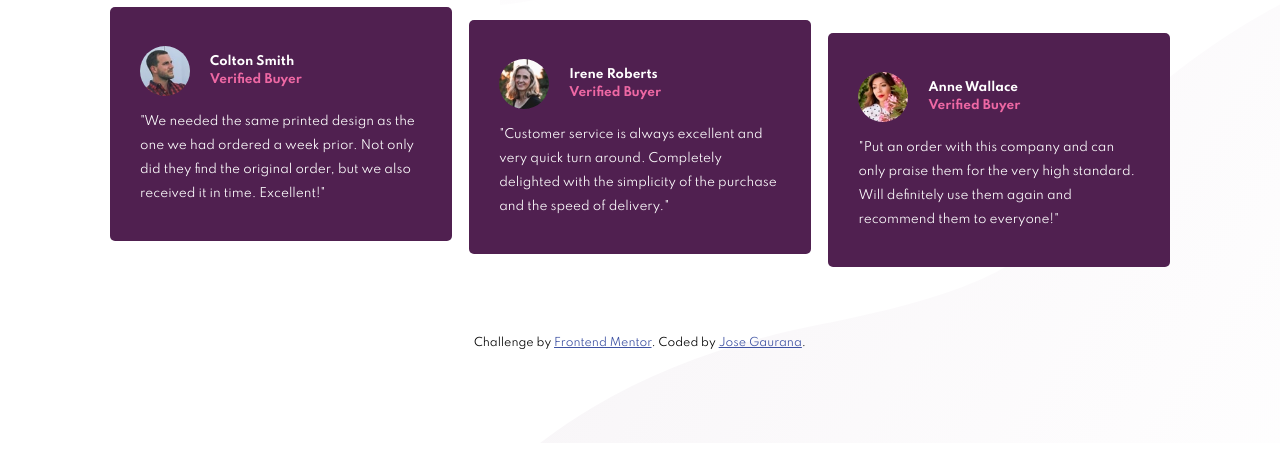
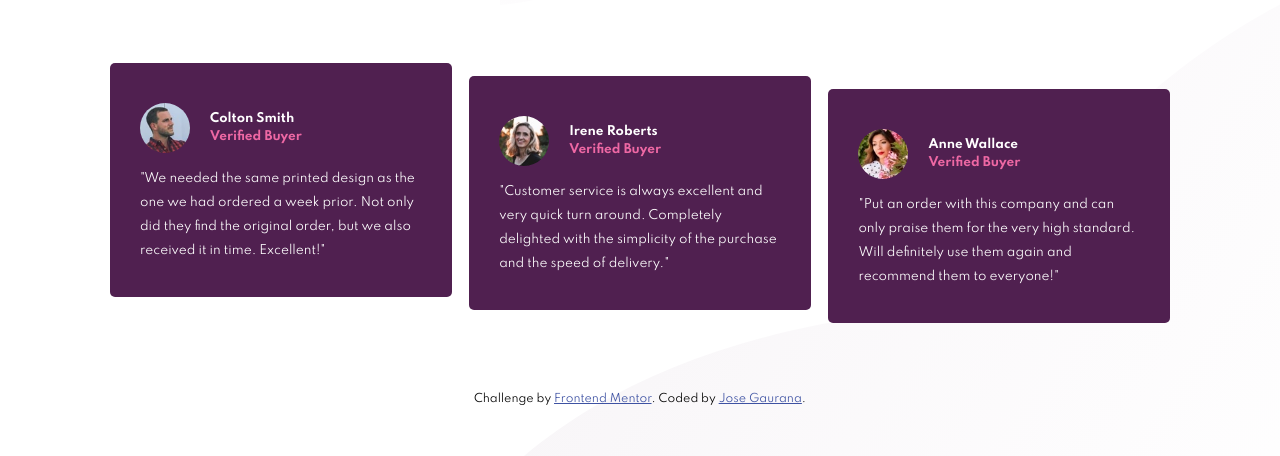
Before and after one commit to gauranajose/Social-Proof-Section, a plain HTML site: page index.html in a window 1280 px wide. Shown: the part 357-813 px from the top of the page. Drawn offline with Linux system fonts and the light colour scheme.

Commit message:
4th commit

```diff
--- a/style.css
+++ b/style.css
@@ -5,7 +5,7 @@
 }
 
 body {
-  height: 100vh;
+  height: auto;
   width: 100%;
   background: url('images/bg-pattern-top-desktop.svg') no-repeat 500px 0px,
     url('images/bg-pattern-bottom-desktop.svg') no-repeat 400px 300px;
@@ -31,6 +31,7 @@ h3 {
 
 #main {
   /* background: #ccc; */
+  margin-top: 100px;
   height: 600px;
   width: 1100px;
   display: flex;
```
